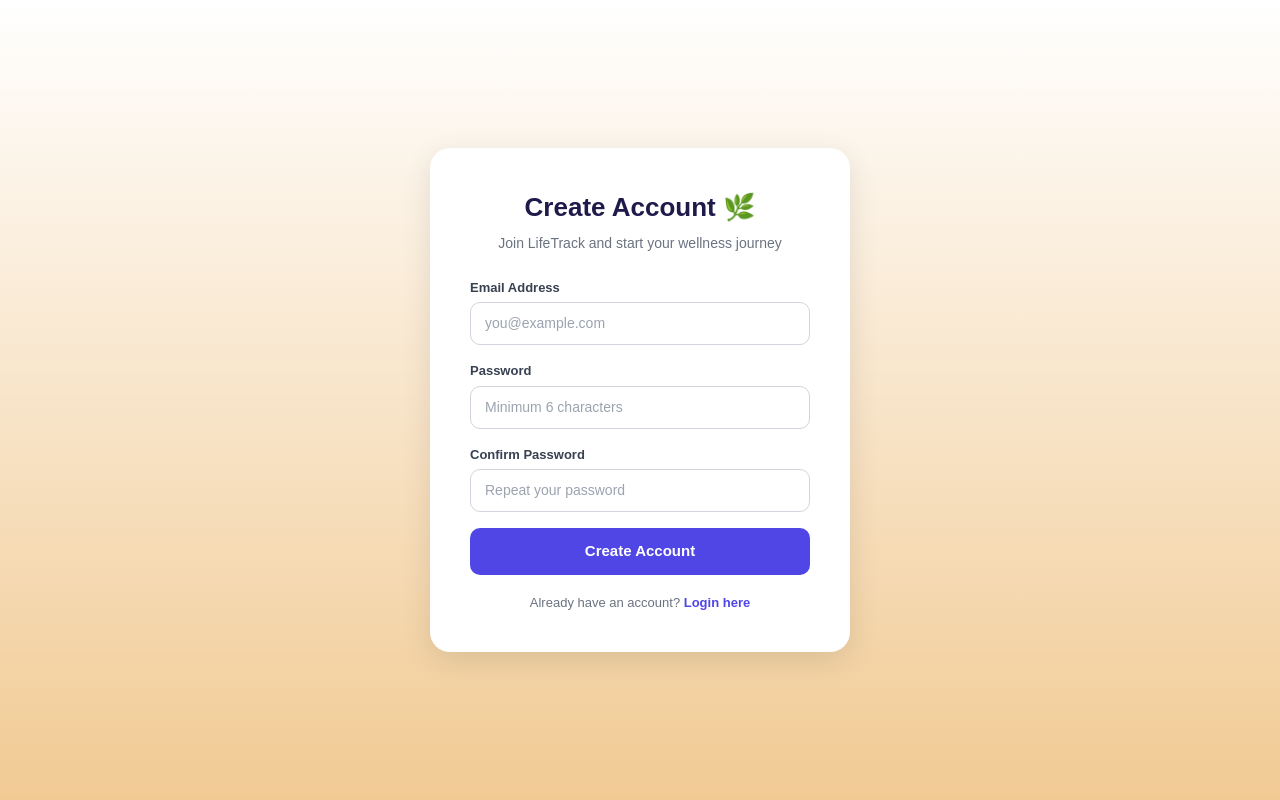
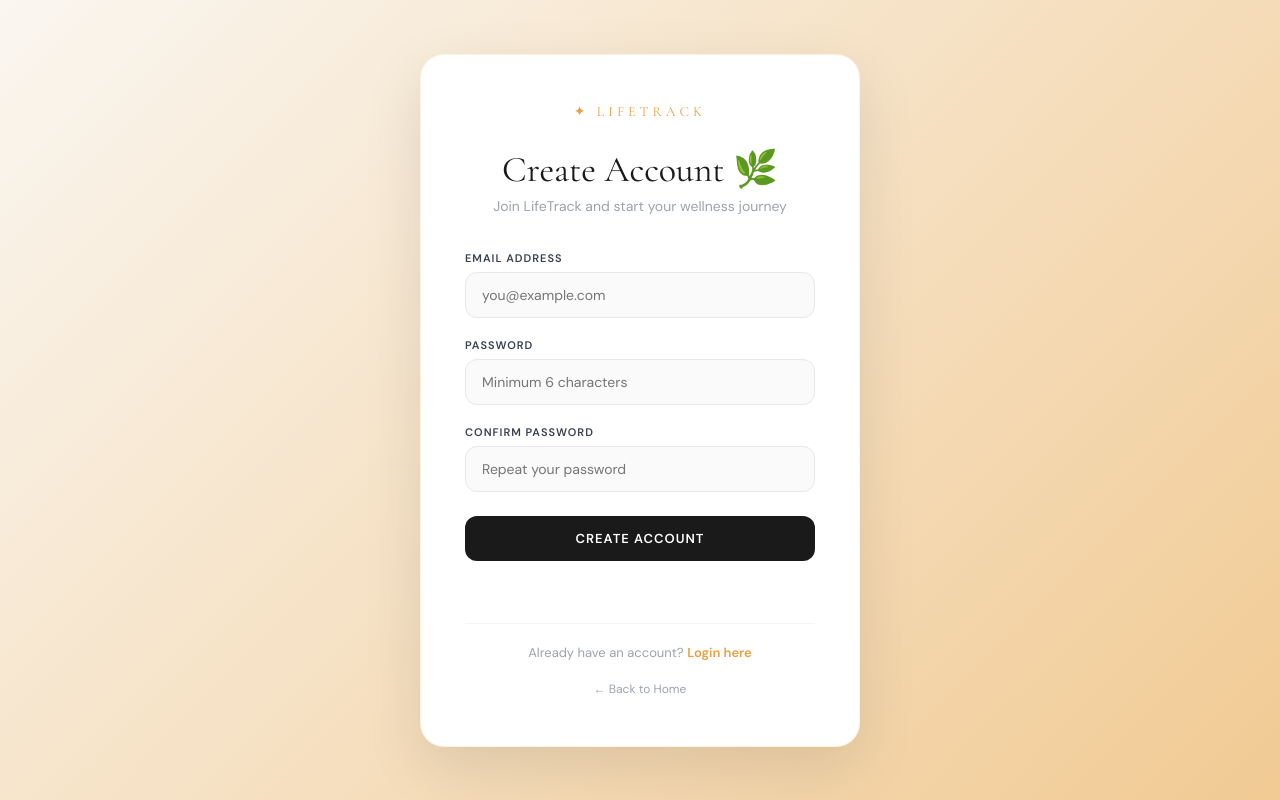
Before and after one commit to AayushiMohan/LifeTrack-For-Mental-Wellbeing, a plain HTML site: page dist/signup.html in a window 1280 px wide. Drawn offline with nearby package versions, Linux system fonts and the light colour scheme.

Commit message:
Update signup.html

```diff
--- a/dist/signup.html
+++ b/dist/signup.html
@@ -1,4 +1,4 @@
-<!DOCTYPE html>
+<!--<!DOCTYPE html>
 <html lang="en">
 <head>
   <meta charset="UTF-8">
@@ -169,4 +169,207 @@
     }
   </script>
 </body>
+</html> -->
+<!DOCTYPE html>
+<html lang="en">
+<head>
+  <meta charset="UTF-8">
+  <meta name="viewport" content="width=device-width, initial-scale=1.0">
+  <title>Sign Up – LifeTrack</title>
+  <link href="https://fonts.googleapis.com/css2?family=Cormorant+Garamond:ital,wght@0,300;0,400;0,600;1,400&family=DM+Sans:wght@300;400;500;600&display=swap" rel="stylesheet">
+  <style>
+    * { box-sizing: border-box; margin: 0; padding: 0; }
+    body {
+      font-family: 'DM Sans', sans-serif;
+      min-height: 100vh;
+      background: linear-gradient(135deg, #faf6f0 0%, #f1ca93 100%);
+      display: flex;
+      align-items: center;
+      justify-content: center;
+      padding: 40px 20px;
+    }
+    .card {
+      background: white;
+      border-radius: 24px;
+      padding: 48px 44px;
+      width: 100%;
+      max-width: 440px;
+      box-shadow: 0 20px 60px rgba(0,0,0,0.1);
+      border: 1px solid rgba(244,194,119,0.2);
+    }
+    .brand {
+      text-align: center;
+      font-family: 'Cormorant Garamond', serif;
+      font-size: 14px;
+      letter-spacing: 4px;
+      text-transform: uppercase;
+      color: #e8a045;
+      margin-bottom: 28px;
+    }
+    h2 {
+      font-family: 'Cormorant Garamond', serif;
+      font-size: 36px;
+      font-weight: 400;
+      color: #1a1a1a;
+      text-align: center;
+      margin-bottom: 6px;
+    }
+    .sub {
+      text-align: center;
+      font-size: 14px;
+      color: #9ca3af;
+      margin-bottom: 36px;
+    }
+    label {
+      display: block;
+      font-size: 11px;
+      font-weight: 600;
+      letter-spacing: 1px;
+      text-transform: uppercase;
+      color: #374151;
+      margin-bottom: 7px;
+    }
+    input {
+      width: 100%;
+      padding: 13px 16px;
+      border: 1.5px solid #e5e7eb;
+      border-radius: 12px;
+      font-size: 14px;
+      font-family: 'DM Sans', sans-serif;
+      color: #374151;
+      background: #fafafa;
+      outline: none;
+      transition: border-color 0.2s, box-shadow 0.2s;
+      margin-bottom: 20px;
+    }
+    input:focus {
+      border-color: #f4c277;
+      box-shadow: 0 0 0 3px rgba(244,194,119,0.15);
+      background: white;
+    }
+    button {
+      width: 100%;
+      padding: 14px;
+      background: #1a1a1a;
+      color: white;
+      border: none;
+      border-radius: 12px;
+      font-size: 13px;
+      font-weight: 600;
+      font-family: 'DM Sans', sans-serif;
+      letter-spacing: 1px;
+      text-transform: uppercase;
+      cursor: pointer;
+      transition: background 0.3s;
+      margin-top: 4px;
+    }
+    button:hover { background: #e8a045; }
+    .msg {
+      text-align: center;
+      margin-top: 14px;
+      font-size: 13px;
+      font-weight: 500;
+      min-height: 20px;
+    }
+    .divider {
+      border: none;
+      border-top: 1px solid #f3f4f6;
+      margin: 28px 0 20px;
+    }
+    .login-link {
+      text-align: center;
+      font-size: 13px;
+      color: #9ca3af;
+    }
+    .login-link a {
+      color: #e8a045;
+      font-weight: 600;
+      text-decoration: none;
+    }
+    .login-link a:hover { text-decoration: underline; }
+    .back-home {
+      text-align: center;
+      margin-top: 16px;
+    }
+    .back-home a {
+      font-size: 12px;
+      color: #9ca3af;
+      text-decoration: none;
+    }
+    .back-home a:hover { color: #1a1a1a; }
+  </style>
+</head>
+<body>
+  <div class="card">
+    <div class="brand">✦ LifeTrack</div>
+    <h2>Create Account 🌿</h2>
+    <p class="sub">Join LifeTrack and start your wellness journey</p>
+
+    <label for="email">Email Address</label>
+    <input type="email" id="email" placeholder="you@example.com">
+
+    <label for="password">Password</label>
+    <input type="password" id="password" placeholder="Minimum 6 characters">
+
+    <label for="confirmPassword">Confirm Password</label>
+    <input type="password" id="confirmPassword" placeholder="Repeat your password">
+
+    <button onclick="handleSignup()">Create Account</button>
+    <div id="msg" class="msg"></div>
+
+    <hr class="divider">
+
+    <p class="login-link">
+      Already have an account? <a href="login.html">Login here</a>
+    </p>
+    <div class="back-home">
+      <a href="index.html">← Back to Home</a>
+    </div>
+  </div>
+
+  <script>
+    async function handleSignup() {
+      const email = document.getElementById("email").value.trim();
+      const password = document.getElementById("password").value;
+      const confirm = document.getElementById("confirmPassword").value;
+      const msg = document.getElementById("msg");
+
+      if (!email || !password || !confirm) {
+        msg.style.color = "red";
+        msg.textContent = "Please fill in all fields.";
+        return;
+      }
+      if (password.length < 6) {
+        msg.style.color = "red";
+        msg.textContent = "Password must be at least 6 characters.";
+        return;
+      }
+      if (password !== confirm) {
+        msg.style.color = "red";
+        msg.textContent = "Passwords do not match.";
+        return;
+      }
+
+      try {
+        const res = await fetch("https://lifetrack-api-3jzf.onrender.com/signup", {
+          method: "POST",
+          headers: { "Content-Type": "application/json" },
+          body: JSON.stringify({ email, password })
+        });
+        const data = await res.json();
+        if (res.ok) {
+          msg.style.color = "green";
+          msg.textContent = data.message;
+          setTimeout(() => window.location.href = "login.html", 1500);
+        } else {
+          msg.style.color = "red";
+          msg.textContent = data.message;
+        }
+      } catch {
+        msg.style.color = "red";
+        msg.textContent = "Cannot connect to server. Is backend running?";
+      }
+    }
+  </script>
+</body>
 </html>
```
